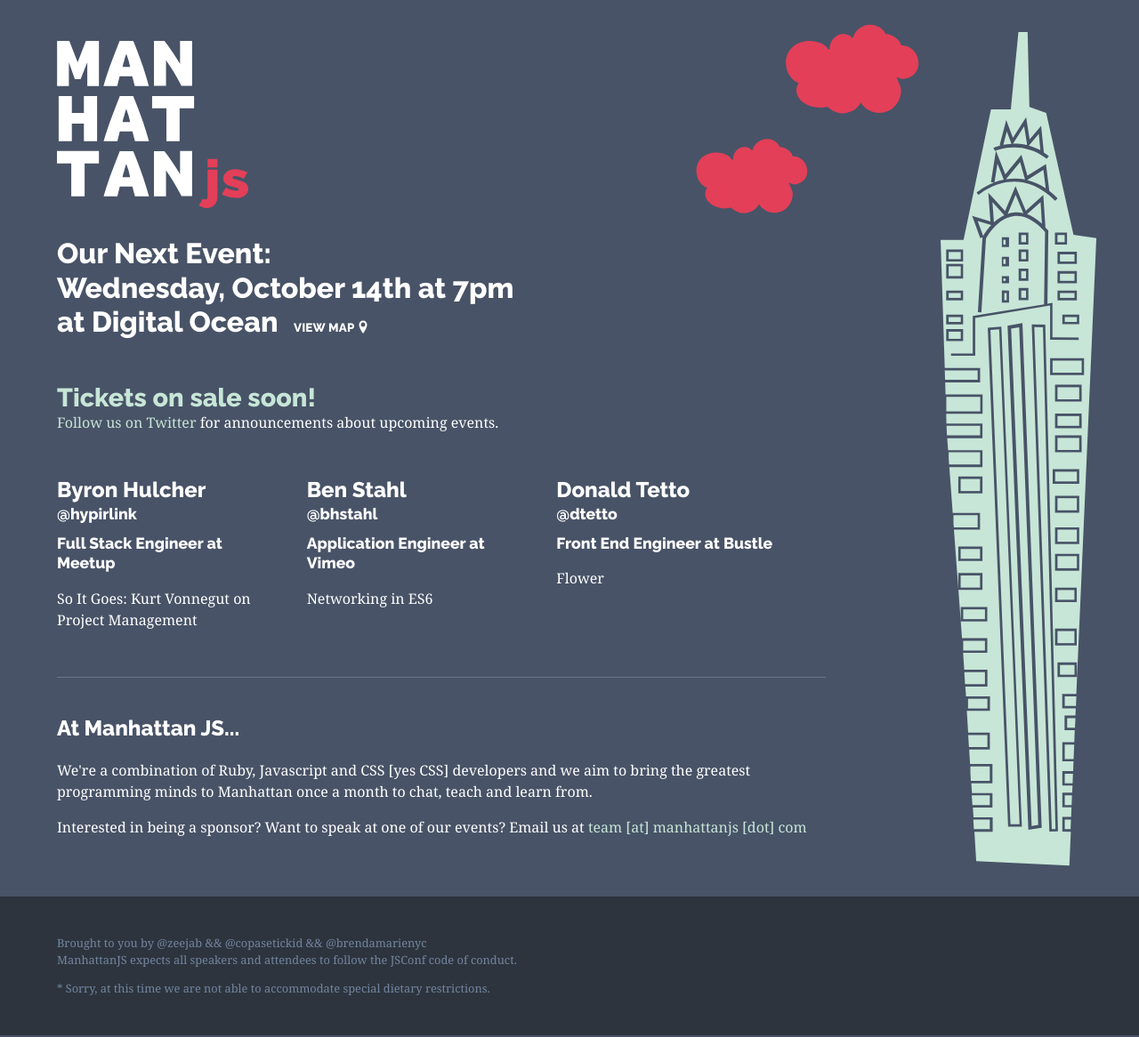
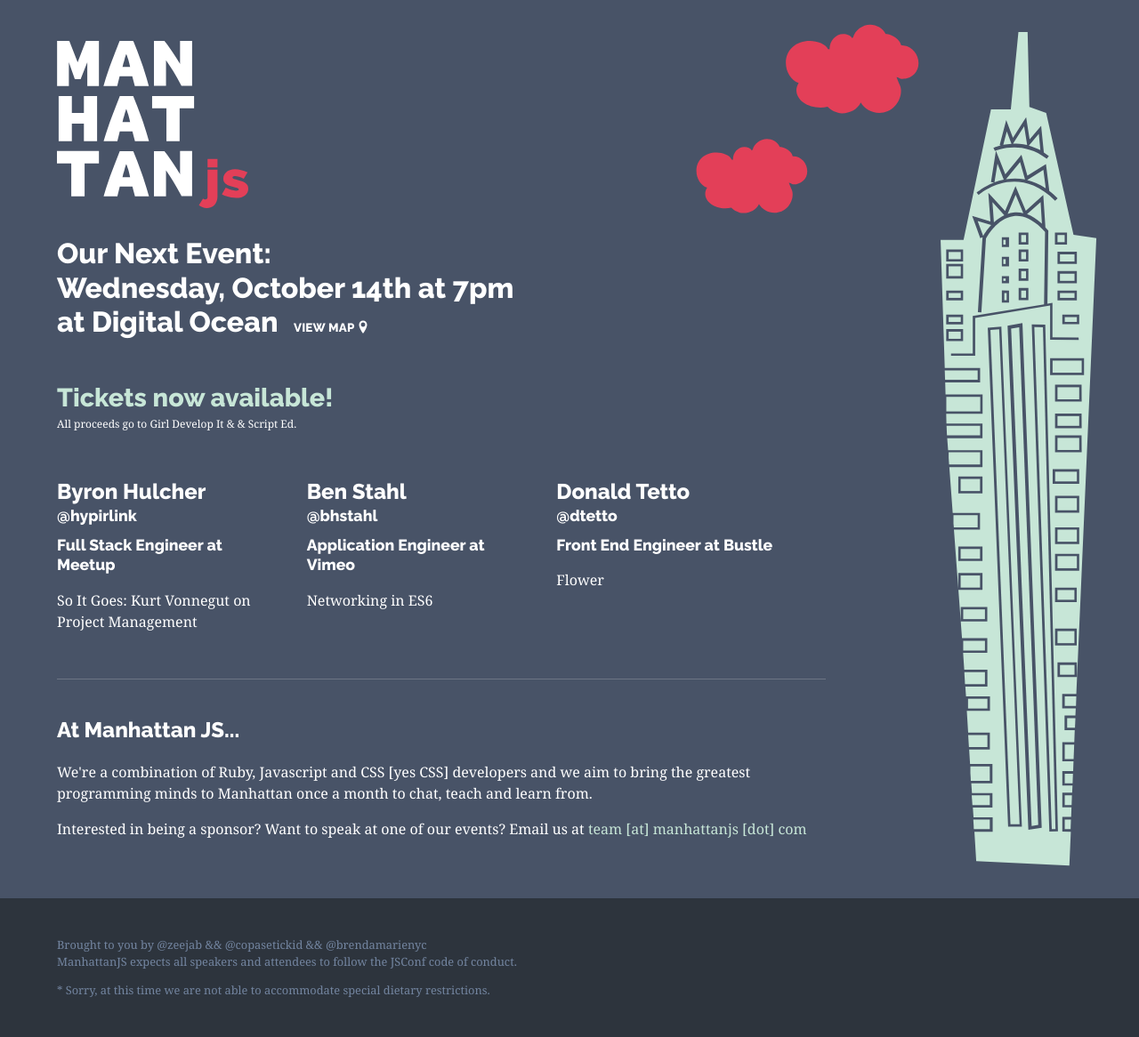
Before and after one commit to manhattanjs/manhattanjs.github.io, a Jekyll site: the page built from index.html, in a window 1280 px wide. Shown: the whole page at 89% size. Built offline with Jekyll 4.4.1, drawn with Linux system fonts in a browser that asks for light colours; some web fonts are replaced; comment, search, counter and statistics services are not loaded.

Commit message:
Update site for october 2015 tickets

```diff
--- a/_includes/tickets-available.html
+++ b/_includes/tickets-available.html
@@ -1,4 +1,4 @@
 <div class="tickets-link-container">
-  <a href="https://ti.to/manhattanjs/september2015" target="_blank" class="tickets-link">Tickets now available!</a><br>
+  <a href="https://ti.to/manhattanjs/october2015" target="_blank" class="tickets-link">Tickets now available!</a><br>
   <span class="charity-copy">All proceeds go to Girl Develop It &amp; &amp; Script Ed.</span>
 </div>
--- a/index.html
+++ b/index.html
@@ -8,7 +8,7 @@
   <h1 class="next-event-header">Our Next Event:<br>  Wednesday, October 14th at 7pm<br>
     at {% include location-digital-ocean.html %}
   </h1>
-  {% include tickets-soon.html %}
+  {% include tickets-available.html %}
 </section>
 
 {% include speakers/speaker-list-2015-10.html %}
```
